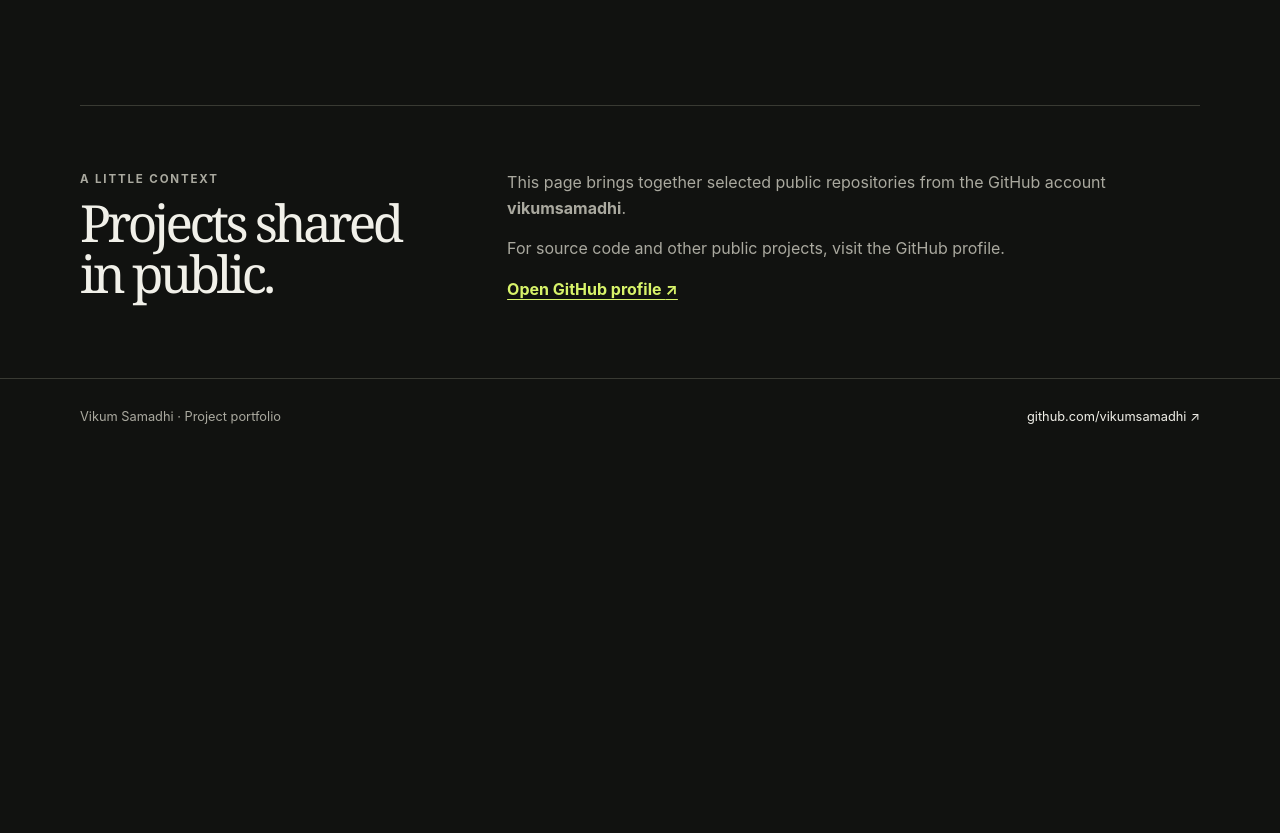
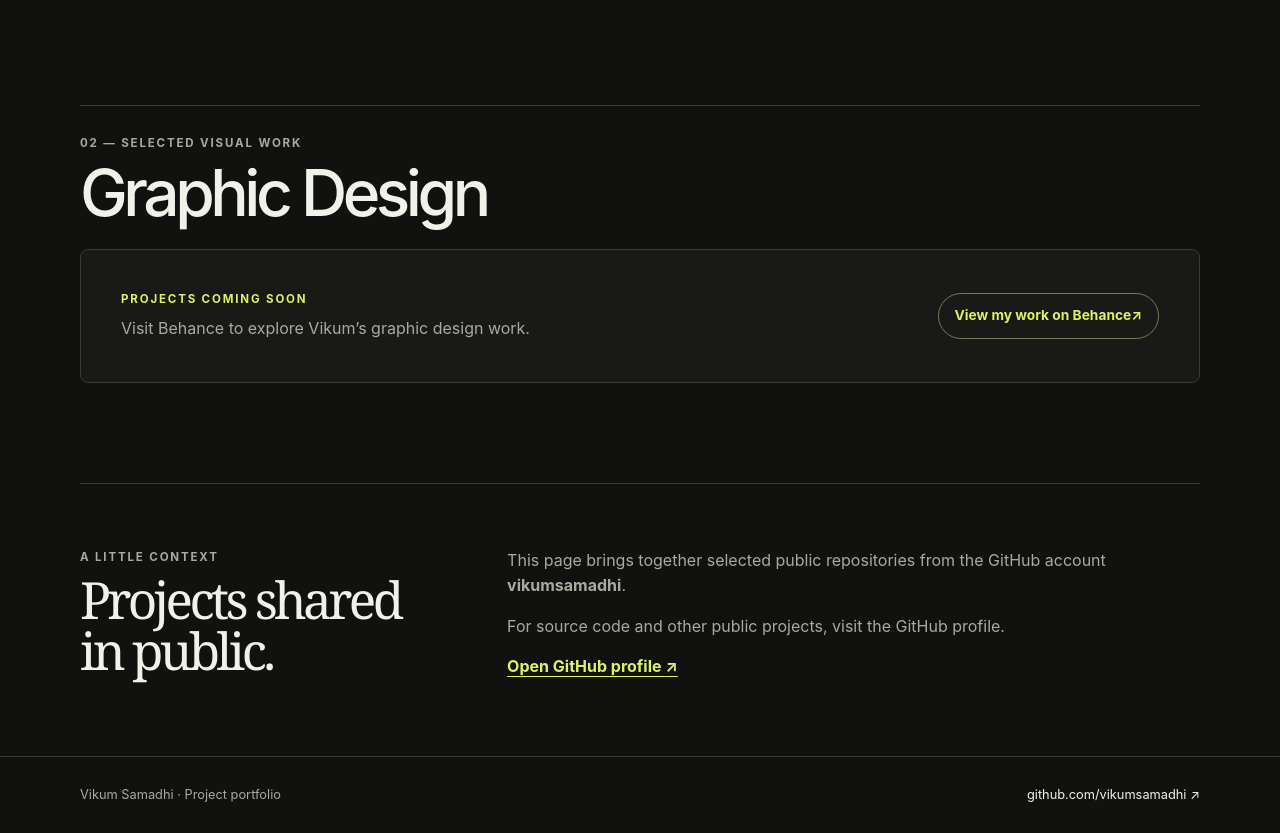
Before and after one commit to vikumsamadhi/my-portfolio, a plain HTML site: page index.html in a window 1280 px wide. Shown: the part 1723-2556 px from the top of the page. Before the commit the page ends 2178 px from the top, so only its background shows below. Drawn offline with Linux system fonts and the light colour scheme.

Commit message:
Add Behance graphic design section

```diff
--- a/index.html
+++ b/index.html
@@ -69,6 +69,15 @@
     .repo-link { display: inline-flex; width: fit-content; align-items: center; gap: 8px; margin-top: 20px; color: var(--accent); font-size: .84rem; font-weight: 700; text-decoration: none; }
     .repo-link:hover { text-decoration: underline; text-underline-offset: 4px; }
     .repo-link span { font-size: 1rem; }
+    .design { padding: 28px 0 100px; border-top: 1px solid var(--line); }
+    .design-heading { margin-bottom: 24px; }
+    .design-heading h2 { font-size: clamp(2.6rem, 5vw, 4.2rem); }
+    .design-panel { display: flex; align-items: center; justify-content: space-between; gap: 24px; padding: clamp(24px, 4vw, 40px); border: 1px solid var(--line); border-radius: 8px; background: var(--surface); }
+    .design-panel p { margin: 0; }
+    .design-panel .section-label { margin-bottom: 8px; color: var(--accent); }
+    .design-note { color: var(--muted); }
+    .behance-link { display: inline-flex; flex-shrink: 0; min-height: 46px; align-items: center; justify-content: center; padding: 0 16px; border: 1px solid #747a53; border-radius: 999px; color: var(--accent); font-size: .86rem; font-weight: 700; text-decoration: none; }
+    .behance-link:hover { background: #d8f36a15; }
     .about { display: grid; grid-template-columns: .7fr 1.3fr; gap: 54px; padding: 64px 0 76px; border-top: 1px solid var(--line); }
     .about h2 { max-width: 330px; font-family: var(--serif); font-size: clamp(2.4rem, 4vw, 3.5rem); font-weight: 400; }
     .about-copy { max-width: 620px; color: var(--muted); }
@@ -87,6 +96,8 @@
       .section-head { align-items: start; flex-direction: column; gap: 12px; }
       .project-grid { grid-template-columns: 1fr; gap: 12px; }
       .project { min-height: 260px; }
+      .design { padding: 24px 0 74px; }
+      .design-panel { align-items: flex-start; flex-direction: column; }
       .about { grid-template-columns: 1fr; gap: 20px; padding: 50px 0 58px; }
     }
     @media (max-width: 390px) {
@@ -109,7 +120,8 @@
     <div class="masthead">
       <a class="brand" href="#top" aria-label="Vikum Samadhi home"><span aria-hidden="true">VS</span>Vikum Samadhi</a>
       <nav aria-label="Main navigation">
-        <a href="#projects">Projects</a>
+        <a href="#projects">Software</a>
+        <a href="#graphic-design">Design</a>
         <a href="#about">About</a>
         <a class="profile-link" href="https://github.com/vikumsamadhi" target="_blank" rel="noopener noreferrer">GitHub <span aria-hidden="true">↗</span></a>
       </nav>
@@ -161,6 +173,16 @@
         </article>
       </div>
     </section>
+    <section class="shell design" id="graphic-design" aria-labelledby="design-title">
+      <div class="design-heading"><p class="section-label">02 — Selected visual work</p><h2 id="design-title">Graphic Design</h2></div>
+      <div class="design-panel">
+        <div>
+          <p class="section-label">Projects coming soon</p>
+          <p class="design-note">Visit Behance to explore Vikum’s graphic design work.</p>
+        </div>
+        <a class="behance-link" href="https://www.behance.net/vikumsamadhi" target="_blank" rel="noopener noreferrer">View my work on Behance <span aria-hidden="true">↗</span></a>
+      </div>
+    </section>
     <section class="shell about" id="about" aria-labelledby="about-title">
       <div><p class="section-label">A little context</p><h2 id="about-title">Projects shared in public.</h2></div>
       <div class="about-copy">
```
Also changed, not shown: 1 other file.
